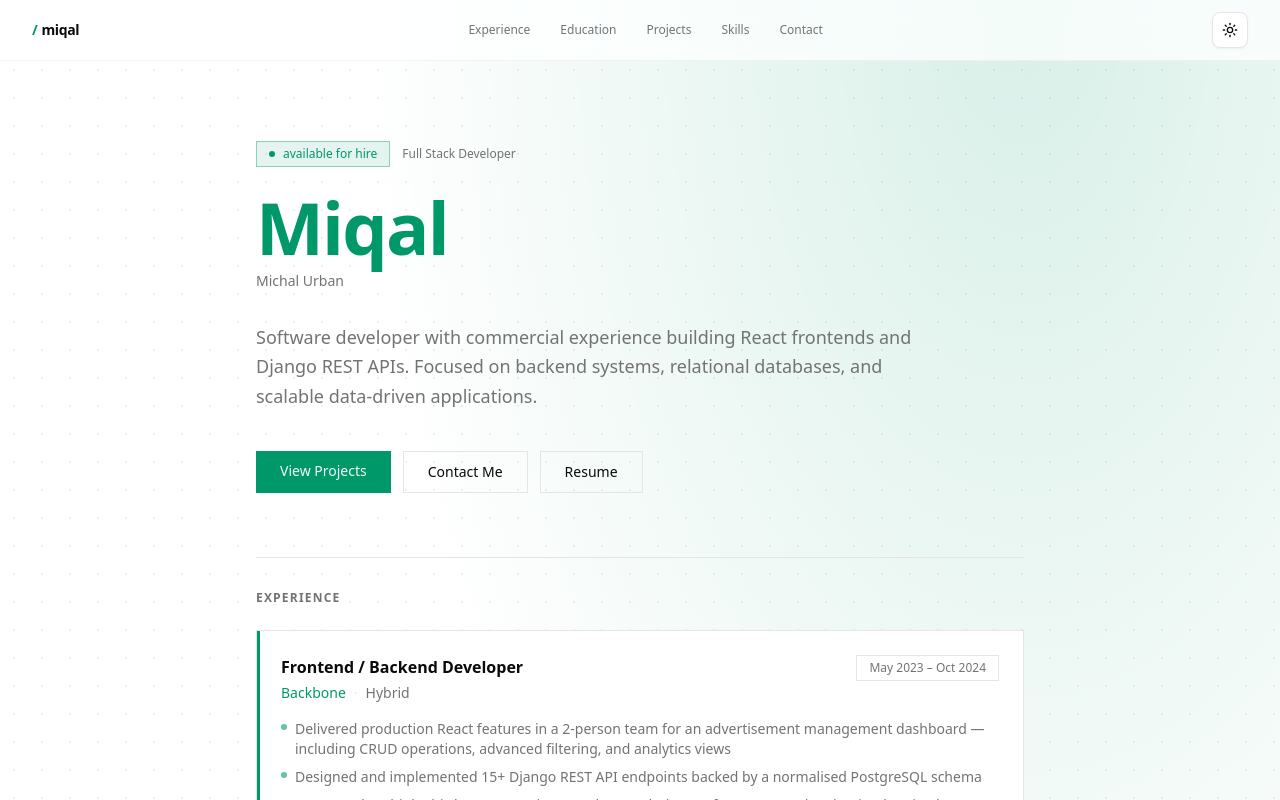
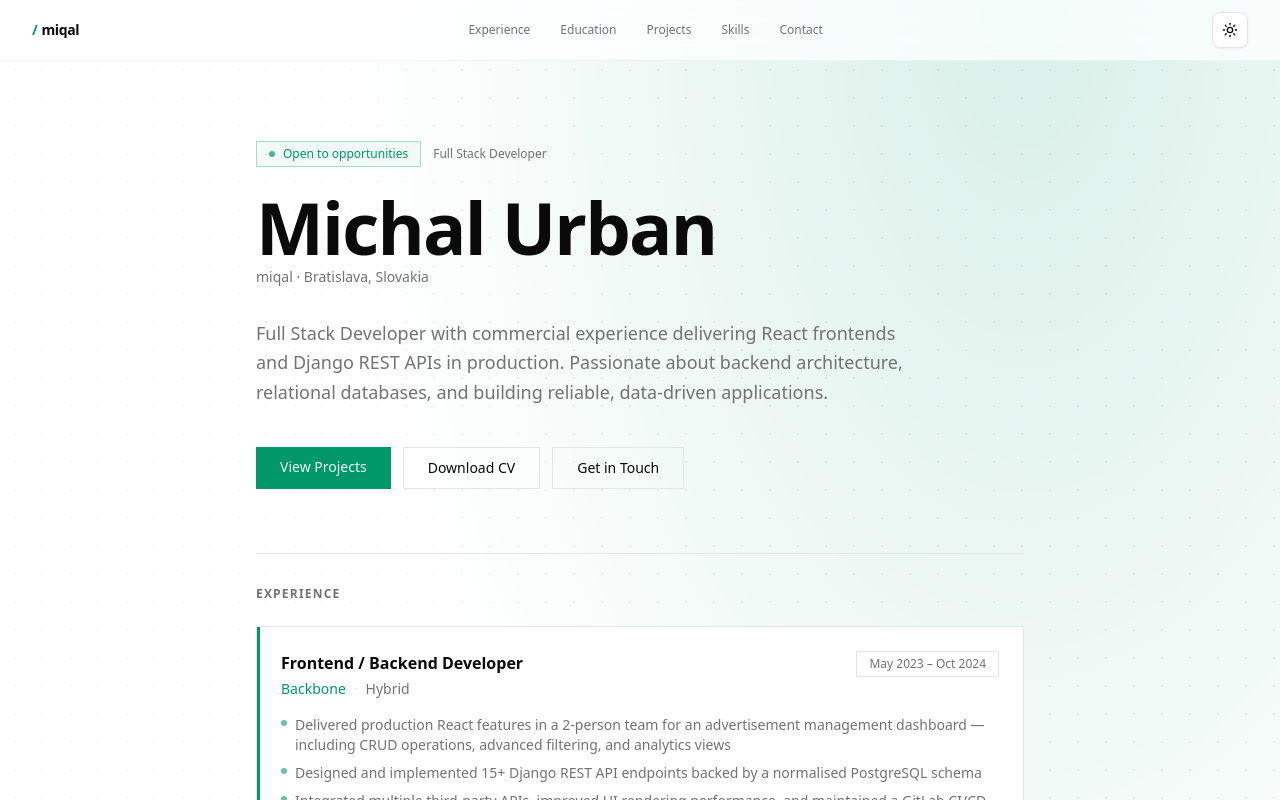
Before and after one commit to michqo/portfolio, a Next.js app: page / in a window 1280 px wide. Shown: the top 800 px of the page. Built offline with nearby package versions, Linux system fonts and the light colour scheme.

Commit message:
feat: improve page intro

```diff
--- a/app/page.tsx
+++ b/app/page.tsx
@@ -14,21 +14,21 @@ export default function Page() {
       {/* no overlay — gradient lives on <body> */}
       <div className="relative mx-auto w-full max-w-3xl font-mono">
         <div className="mb-6 flex items-center gap-3">
-          <span className="inline-flex items-center gap-2 border border-primary/40 bg-primary/10 px-3 py-1 text-xs text-primary">
-            <span className="h-1.5 w-1.5 animate-pulse rounded-full bg-primary" />
-            available for hire
+          <span className="inline-flex items-center gap-2 border border-primary/30 bg-primary/5 px-3 py-1 text-xs text-primary">
+            <span className="h-1.5 w-1.5 rounded-full bg-primary/70" />
+            Open to opportunities
           </span>
           <span className="text-xs text-muted-foreground">Full Stack Developer</span>
         </div>
 
-        <h1 className="mb-2 text-5xl font-bold tracking-tight sm:text-7xl">
-          <span className="text-primary">Miqal</span>
+        <h1 className="mb-1 text-5xl font-bold tracking-tight sm:text-7xl">
+          Michal Urban
         </h1>
-        <div className="mb-8 text-sm text-muted-foreground">Michal Urban</div>
+        <div className="mb-8 text-sm text-muted-foreground">miqal · Bratislava, Slovakia</div>
 
         <p className="mb-10 max-w-2xl text-base leading-relaxed text-muted-foreground sm:text-lg">
-          Software developer with commercial experience building React frontends and Django REST APIs.
-          Focused on backend systems, relational databases, and scalable data-driven applications.
+          Full Stack Developer with commercial experience delivering React frontends and Django REST APIs in production.
+          Passionate about backend architecture, relational databases, and building reliable, data-driven applications.
         </p>
 
         <div className="flex flex-wrap gap-3">
@@ -39,18 +39,18 @@ export default function Page() {
             View Projects
           </a>
           <a
-            href="#contact"
-            className="border border-border px-6 py-2.5 text-sm font-medium transition-colors hover:border-primary hover:text-primary"
-          >
-            Contact Me
-          </a>
-          <a
             href="/CV.pdf"
             target="_blank"
             rel="noopener noreferrer"
             className="border border-border px-6 py-2.5 text-sm font-medium transition-colors hover:border-primary hover:text-primary"
           >
-            Resume
+            Download CV
+          </a>
+          <a
+            href="#contact"
+            className="border border-border px-6 py-2.5 text-sm font-medium transition-colors hover:border-primary hover:text-primary"
+          >
+            Get in Touch
           </a>
         </div>
 
```
